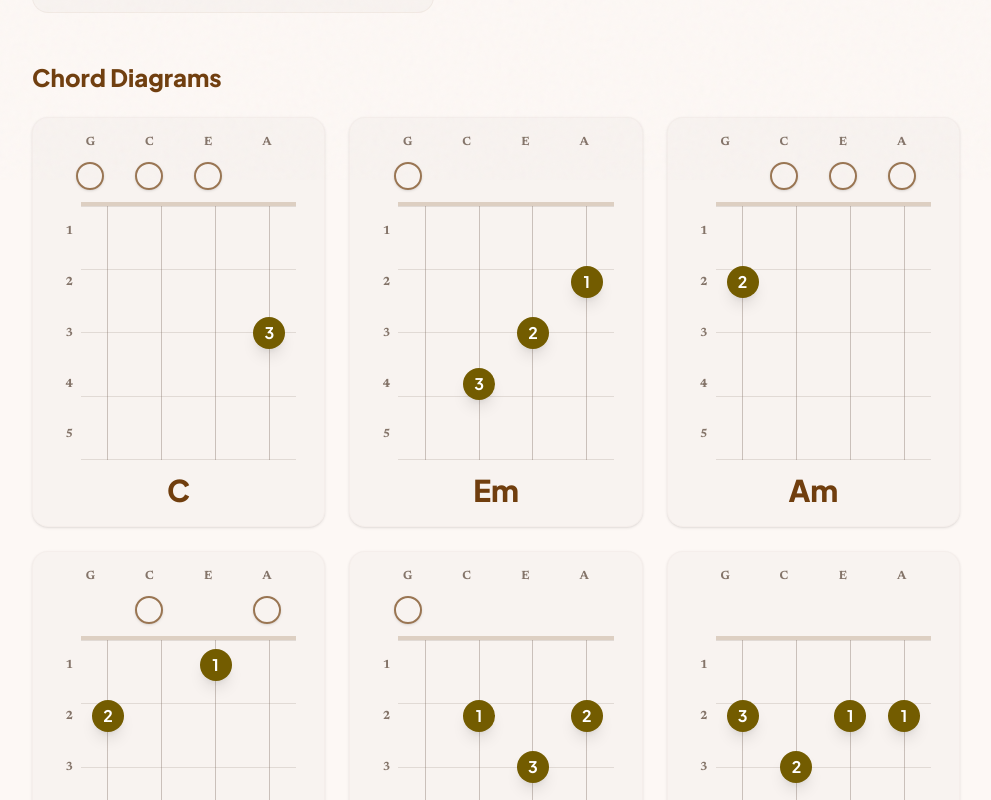
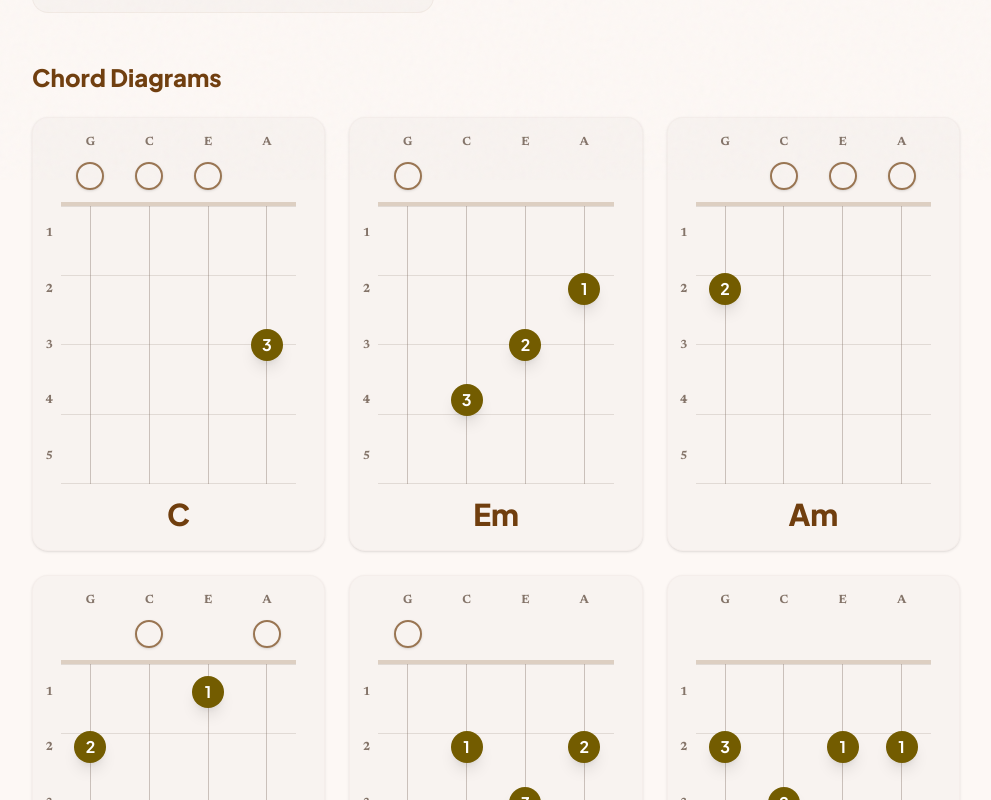
Before and after one commit to DotNetTitan/strum-and-spruce, a React (Vite) app: page /lessons/songs/cant-help-falling-in-love in a window 1280 px wide. Shown: the part 620-1420 px from the top of the page, without its empty margins (272-1263 px from the left). Built offline with nearby package versions, Linux system fonts and the light colour scheme.

Commit message:
Ensure the string columns are perfectly aligned from top to bottom.
The labels, open-circle indicators, grid lines, and finger dots now all use the same 4-column grid with matching horizontal padding.

```diff
--- a/src/components/chords/ChordDiagram.tsx
+++ b/src/components/chords/ChordDiagram.tsx
@@ -44,16 +44,16 @@ export const UkuleleChordDiagram = ({ chord, className }: UkuleleChordDiagramPro
         className
       )}
     >
-      <div className="flex px-3">
+      <div className="grid grid-cols-4 px-3">
         {labels.map((s) => (
-          <div key={s} className="flex min-w-0 flex-1 justify-center">
+          <div key={s} className="flex justify-center">
             <span className="font-label text-xs font-bold text-outline">{s}</span>
           </div>
         ))}
       </div>
-      <div className="mt-1 flex min-h-[28px] items-center px-3">
+      <div className="mt-1 grid grid-cols-4 px-3">
         {frets.map((fret, i) => (
-          <div key={i} className="flex flex-1 justify-center">
+          <div key={i} className="flex justify-center">
             {fret === -1 ? (
               <span
                 className="flex h-7 w-7 shrink-0 items-center justify-center font-headline text-lg font-bold leading-none text-outline"
@@ -75,7 +75,7 @@ export const UkuleleChordDiagram = ({ chord, className }: UkuleleChordDiagramPro
         ))}
       </div>
 
-      <div className="relative mt-1 w-full shrink-0 pl-7 pr-3 sm:pl-8">
+      <div className="relative mt-1 w-full shrink-0 px-3">
         <div className="relative aspect-[5/6] w-full border-t-4 border-primary/20">
           {fretLabels.map((n, i) => (
             <span
```
